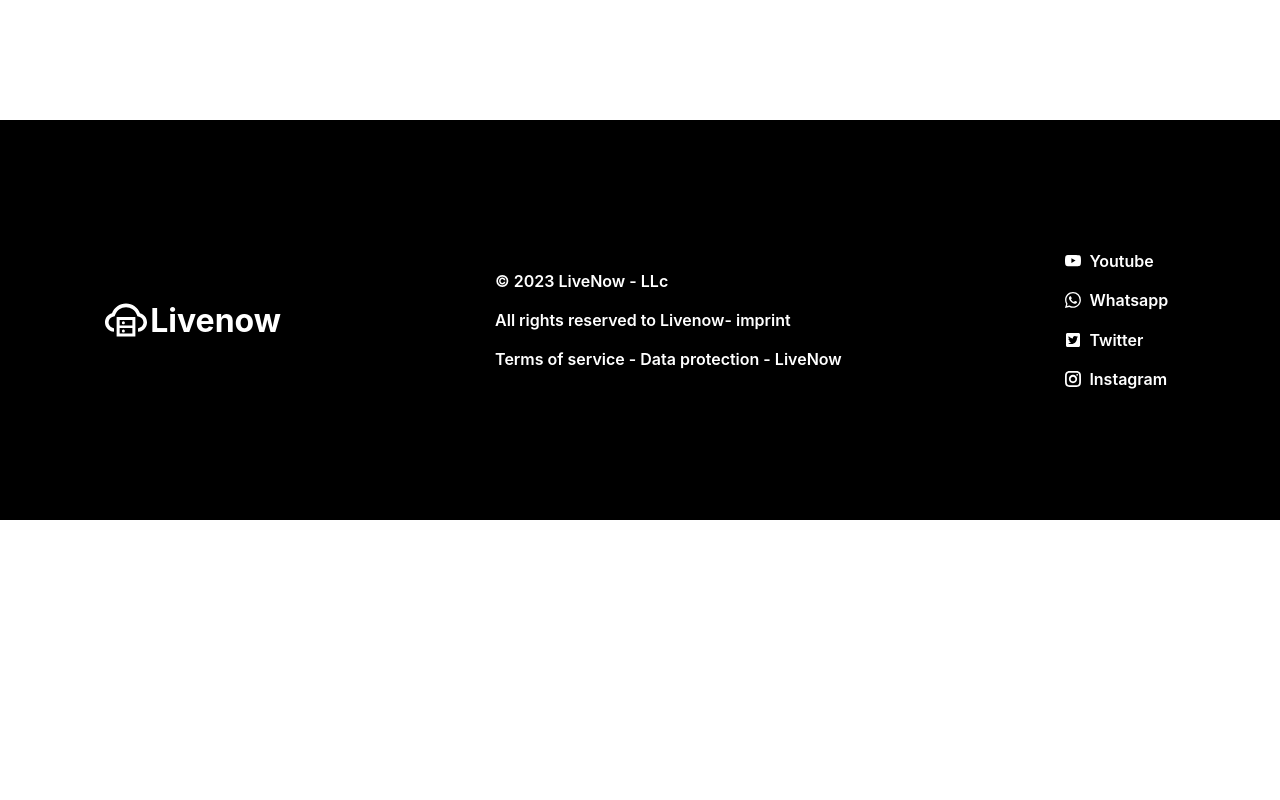
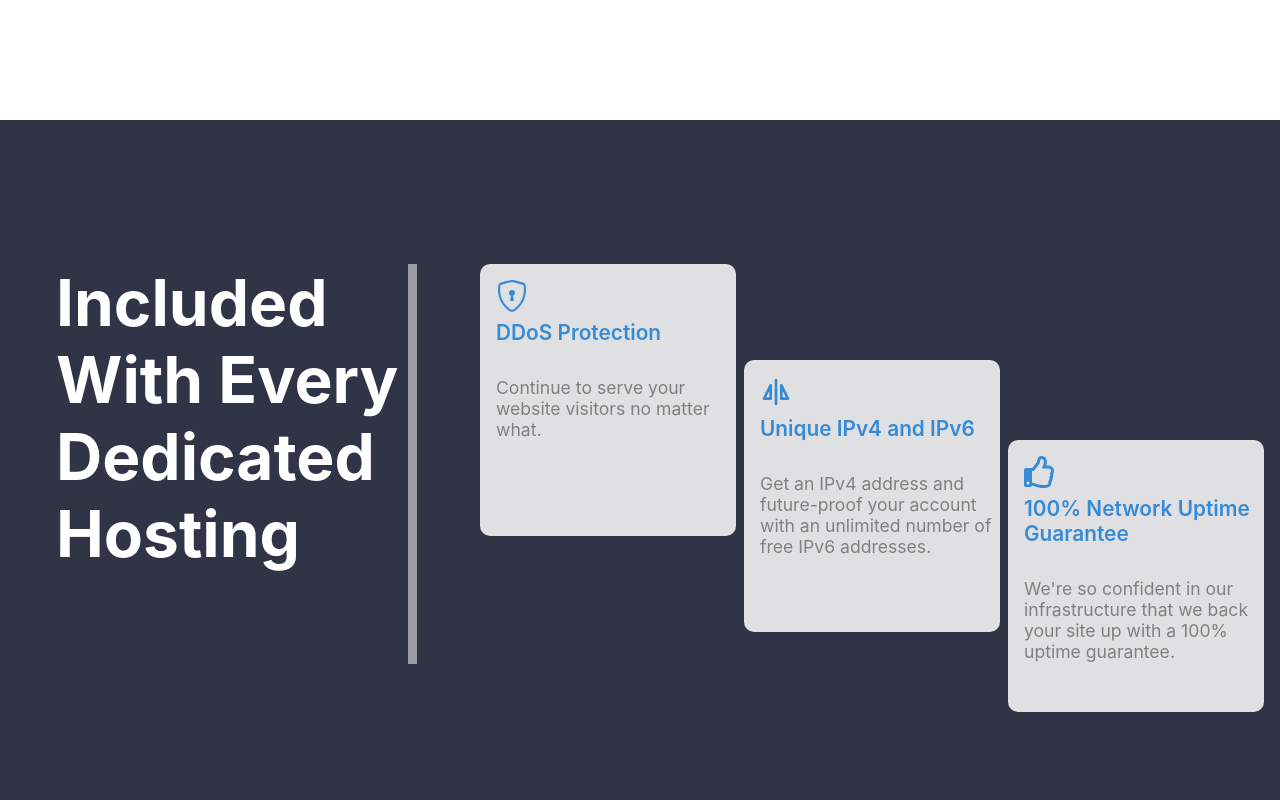
Before and after one commit to 12Shoaib/Live_Now, a React (Create React App) app: page / in a window 1280 px wide. Shown: the part 1960-2760 px from the top of the page. Before the commit the page ends 2480 px from the top, so only its background shows below. Built offline with nearby package versions, Linux system fonts and the light colour scheme.

Commit message:
New Components created

```diff
--- /dev/null
+++ b/src/Components/Design/Design.js
@@ -0,0 +1,31 @@
+import design from './design.module.css'
+import {BsShieldLock} from 'react-icons/bs'
+import {TbFlipVertical} from 'react-icons/tb'
+import {FaRegThumbsUp} from 'react-icons/fa'
+
+const Design = () => {
+    return(
+        <div className={design.main__Component}>
+        <span className={design.heading}>Included with every dedicated hosting</span>
+        <div className={design.div1}>
+            <span className={design.logo}><BsShieldLock /></span>
+            <span className={design.heading2}>DDoS Protection</span>
+            <span className={design.subheading}>Continue to serve your website visitors no matter what.</span>
+        </div>
+        <div className={design.div2}>
+            <span className={design.logo}><TbFlipVertical /></span>
+            <span className={design.heading2}>Unique IPv4 and IPv6</span>
+            <span className={design.subheading}>Get an IPv4 address and future-proof your account with an unlimited number of free IPv6 addresses.</span>
+
+        </div>
+        <div className={design.div3}>
+            <span className={design.logo}><FaRegThumbsUp /></span>
+            <span className={design.heading2}>100% Network Uptime Guarantee</span>
+            <span className={design.subheading}>We're so confident in our infrastructure that we back your site up with a 100% uptime guarantee.</span>
+
+        </div>
+    </div>
+    )
+}
+
+export default Design
--- /dev/null
+++ b/src/Components/Design/design.module.css
@@ -0,0 +1,77 @@
+.main__Component{
+    padding: 0px;
+    margin: 0px;
+    position: absolute;
+    height: 35rem;
+    width:100vw;
+    background-color:#313347;
+    padding-top: 9rem;
+    color: white;
+    display: flex;
+    top: 130rem;
+}
+.heading{
+    padding: 0px;
+    margin: 0px;
+    font-size: 4rem;
+    font-weight: 650;
+    text-transform: capitalize;
+    width: 22rem;
+    margin-left: 3.5rem;
+    border-right:0.6rem solid rgba(255, 255, 255, 0.514) ;
+    height: 25rem;
+}
+.div1{
+    position: absolute;
+    height: 16rem;
+    width: 15rem;
+    background-color: rgba(245, 245, 245, 0.895);
+    border-radius: 10px;
+    left: 30rem;
+    display: flex;
+    flex-direction: column;
+    padding-left: 1rem;
+    padding-top: 1rem;
+}
+.div2{
+    position: absolute;
+    height: 16rem;
+    width: 15rem;
+    background-color: rgba(245, 245, 245, 0.895);
+    border-radius: 10px;
+    left: 46.5rem;
+    top: 15rem;
+    display: flex;
+    flex-direction: column;
+    padding-left: 1rem;
+    padding-top: 1rem;
+}
+.div3{
+    position: absolute;
+    height: 16rem;
+    width: 15rem;
+    background-color: rgba(245, 245, 245, 0.895);
+    border-radius: 10px;
+    left: 63rem;
+    top: 20rem;
+    display: flex;
+    flex-direction: column;
+    padding-left: 1rem;
+    padding-top: 1rem;
+}
+.heading2{
+    font-size:1.3rem;
+    font-weight: 559;
+    color: rgb(54, 139, 214);
+
+}
+.logo{
+    color: rgb(54, 139, 214);
+    font-size: 2rem;
+
+}
+.subheading{
+    color: gray;
+    font-size: 1.1rem;
+    margin-top: 2rem;
+}
--- a/src/Components/Footer/Footer.js
+++ b/src/Components/Footer/Footer.js
@@ -17,9 +17,9 @@
        </div>
        <div className={footer.social_Media}>
        <a className={footer.links} href='https://www.youtube.com/'><BsYoutube/> Youtube</a>
-       <a className={footer.links} href='https://www.youtube.com/'> <BsWhatsapp /> Whatsapp</a>
-       <a className={footer.links} href='https://www.youtube.com/'><FaTwitterSquare /> Twitter</a>
-       <a className={footer.links} href='https://www.youtube.com/'><GrInstagram/>Instagram</a>
+       <a className={footer.links} href='https://web.whatsapp.com/'> <BsWhatsapp /> Whatsapp</a>
+       <a className={footer.links} href='https://twitter.com/'><FaTwitterSquare /> Twitter</a>
+       <a className={footer.links} href='https://www.instagram.com/'><GrInstagram/>Instagram</a>
         </div>
     </div>
     )
--- a/src/Components/Footer/footer.module.css
+++ b/src/Components/Footer/footer.module.css
@@ -1,6 +1,6 @@
 .main_Component{
     position: absolute;
-    top: 130rem;
+    top: 174rem;
     height: 25rem;
     width: 100vw;
     background-color: black;
--- a/src/Components/Home.js/Home.js
+++ b/src/Components/Home.js/Home.js
@@ -8,6 +8,7 @@
 import Poster from '../Poster/Poster'
 import Frequently from '../Frequentlyasked/Frequently'
 import Footer from '../Footer/Footer'
+import Design from '../Design/Design'
 
 const Home = () => {
     const [show , setShow] = useState(false)
@@ -115,6 +116,7 @@
              </div>
              <Poster />
              <Frequently />
+             <Design />
              <Footer />
         </div>
     )
--- a/src/Pages/Product/Product.js
+++ b/src/Pages/Product/Product.js
@@ -4,16 +4,22 @@
 import {Data} from './../../Recoil/Data'
 import { useRecoilValue } from 'recoil'
 import ProductPoster from '../../Components/ProductPoster/ProductPoster'
+import Frequentlyasked from '../../Components/Frequentlyasked/Frequently'
+import Footer from '../../Components/Footer/Footer'
 
 const Product = () => {
     const data = useRecoilValue(Data)
     return (
         <>
             <Navbar />
-            <ProductPoster />
         <div className={product.main__Component}>
            {data.map((element) =>  <div key={element.Id}> <ProductCard element={element} /></div>)}
         </div>
+            <ProductPoster />
+        <div className={product.div1}>
+        <Frequentlyasked />
+        </div>
+        <Footer />
         </>
     )
 }
--- a/src/Pages/Product/product.module.css
+++ b/src/Pages/Product/product.module.css
@@ -2,12 +2,11 @@
     background-color: black;
     color: white;
     height: 100vh;
-    width: 100vw;
     overflow: auto;
     display: flex;
     gap: 2rem;
     padding-left: 2.5rem ;
     flex-wrap: wrap;
-    padding-bottom: 14rem;
+    padding-bottom: 9rem;
 
 }
```
